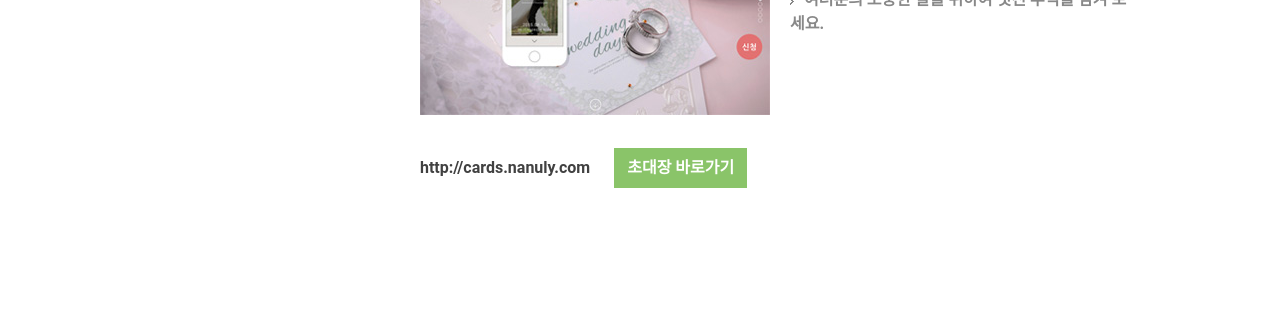
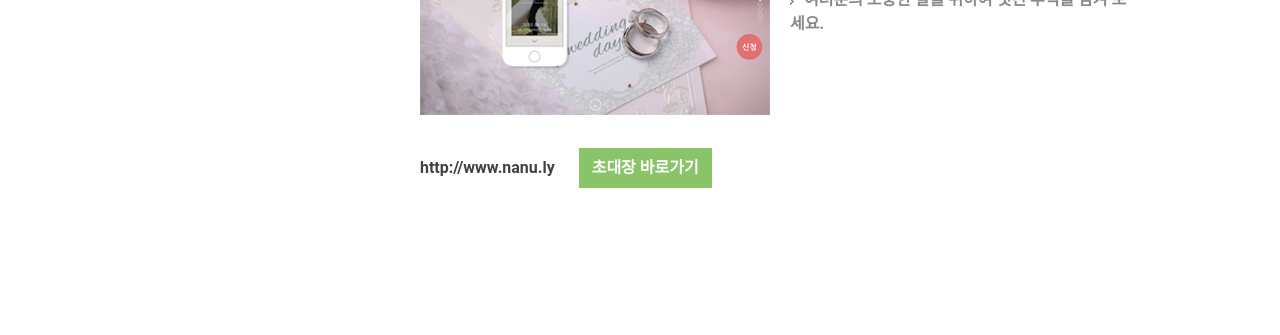
Before and after one commit to nanuly/nanuly.github.io, a plain HTML site: page html/service_cards.html in a window 1280 px wide. Shown: the part 355-690 px from the top of the page. Drawn offline with nearby package versions, Linux system fonts and the light colour scheme.

Commit message:
초대장 링크 수정

```diff
--- a/html/service_cards.html
+++ b/html/service_cards.html
@@ -78,8 +78,8 @@
                     </div>
                 </div>
                 <div class="refer">
-                    http://cards.nanuly.com
-                    <a class="btn green" href="http://cards.nanuly.com">초대장 바로가기</a>
+                    http://www.nanu.ly
+                    <a class="btn green" href="http://www.nanu.ly">초대장 바로가기</a>
                 </div>
             </div>
         </div>
```
